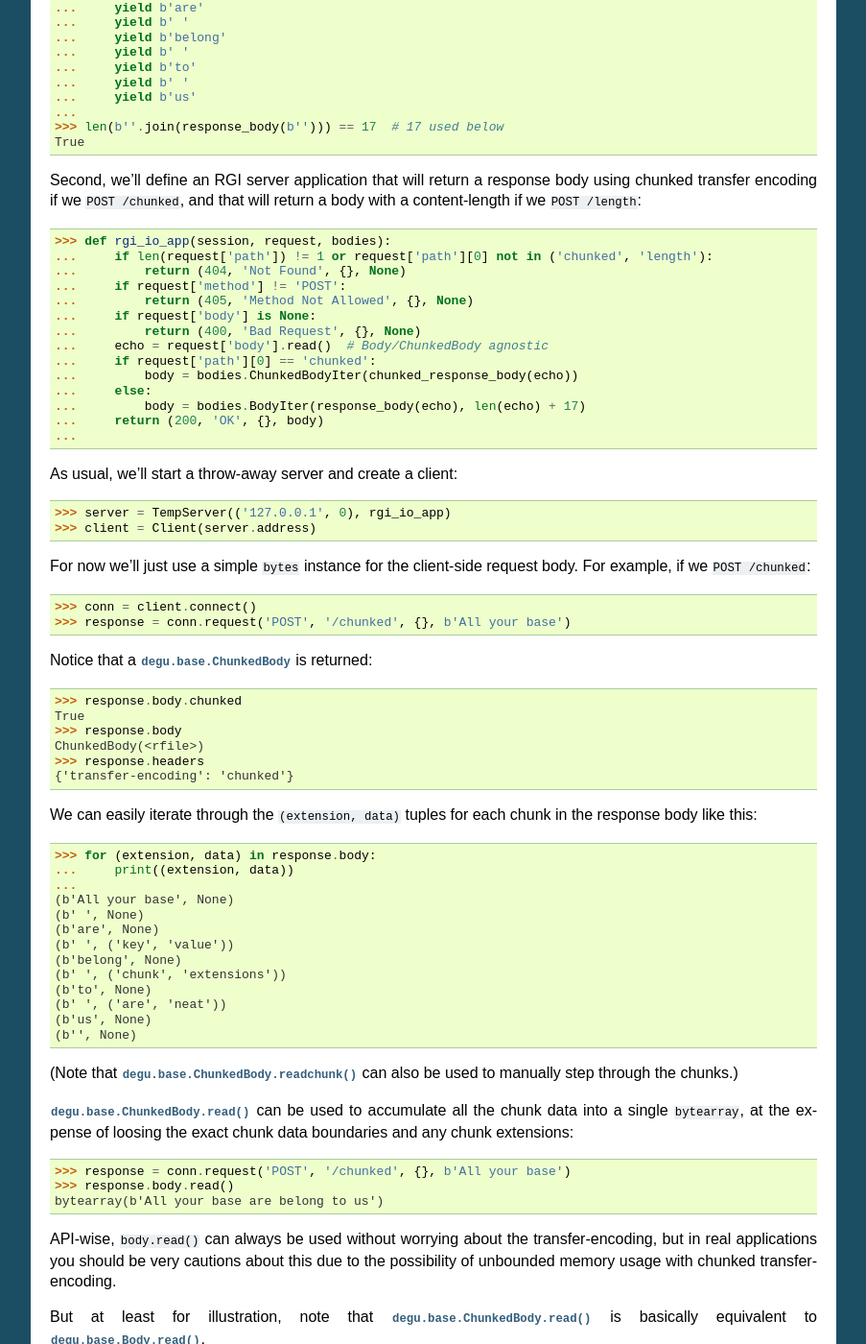
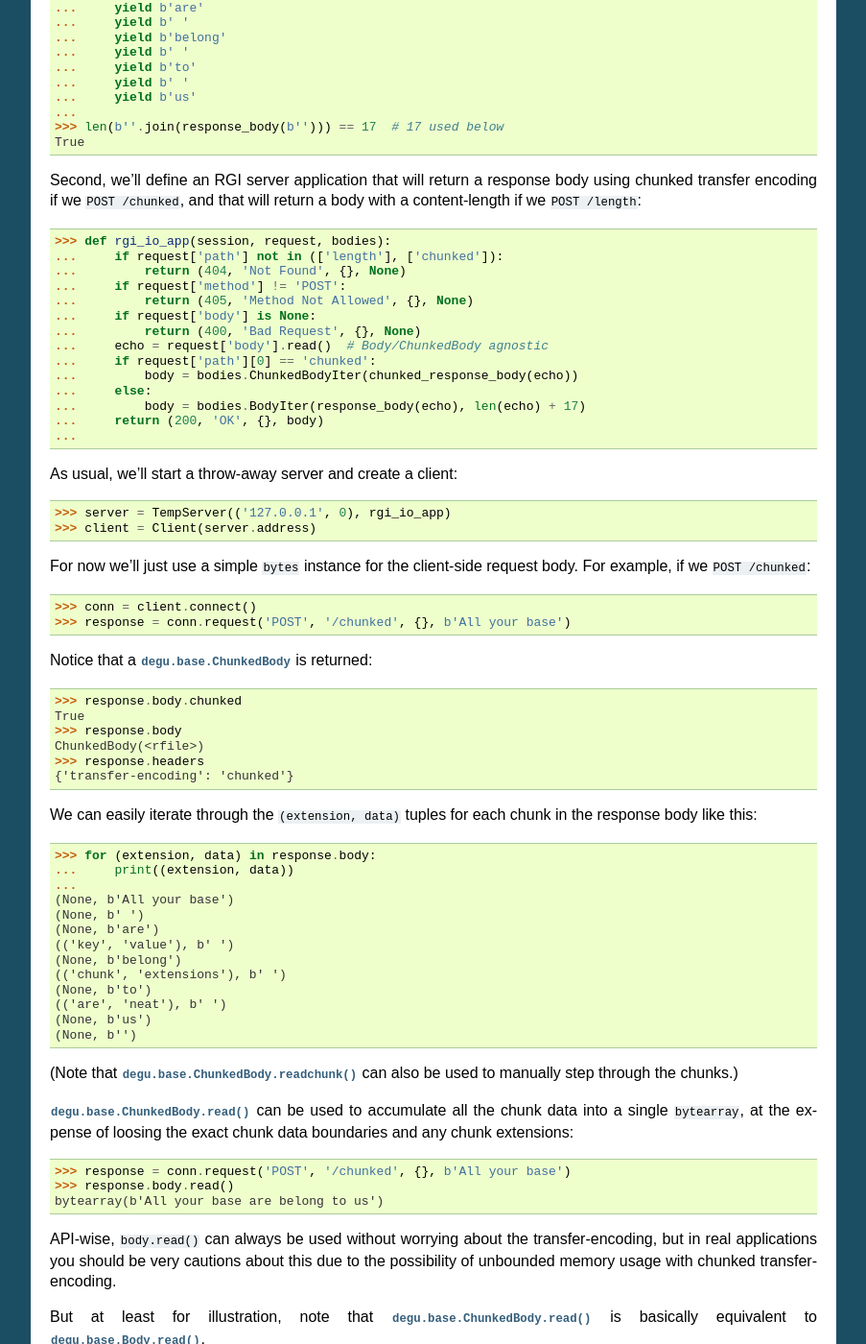
Before and after one commit to json420/degu, a Sphinx documentation site: the page built from doc/tutorial.rst, in a window 1280 px wide and 1400 px high, scrolled down 5692 px. Shown: the whole window at 96% size, without its empty margins (198-1101 px from the left). Built offline with Sphinx 7.4.7, drawn with Linux system fonts in a browser that asks for light colours; some of the changed text lies outside the part shown.

Commit message:
Some Sphinx doctest fixes, but not all is done yet

```diff
--- a/doc/tutorial.rst
+++ b/doc/tutorial.rst
@@ -344,16 +344,16 @@ server-side response body, one for chunked transfer-encoding and another for
 content-length encoding:
 
 >>> def chunked_response_body(echo):
-...     yield (echo,      None)
-...     yield (b' ',      None)
-...     yield (b'are',    None)
-...     yield (b' ',      ('key', 'value'))
-...     yield (b'belong', None)
-...     yield (b' ',      ('chunk', 'extensions'))
-...     yield (b'to',     None)
-...     yield (b' ',      ('are', 'neat'))
-...     yield (b'us',     None)
-...     yield (b'',       None)
+...     yield (None,                      echo)
+...     yield (None,                      b' ')
+...     yield (None,                      b'are')
+...     yield (('key', 'value'),          b' ')
+...     yield (None,                      b'belong')
+...     yield (('chunk', 'extensions'),   b' ')
+...     yield (None,                      b'to')
+...     yield (('are', 'neat'),           b' ' )
+...     yield (None,                      b'us')
+...     yield (None,                      b'')
 ...
 >>> def response_body(echo):
 ...     yield echo
@@ -374,7 +374,7 @@ chunked transfer encoding if we ``POST /chunked``, and that will return a body
 with a content-length if we ``POST /length``:
 
 >>> def rgi_io_app(session, request, bodies):
-...     if len(request['path']) != 1 or request['path'][0] not in ('chunked', 'length'):
+...     if request['path'] not in (['length'], ['chunked']):
 ...         return (404, 'Not Found', {}, None)
 ...     if request['method'] != 'POST':
 ...         return (405, 'Method Not Allowed', {}, None)
@@ -414,16 +414,16 @@ in the response body like this:
 >>> for (extension, data) in response.body:
 ...     print((extension, data))
 ...
-(b'All your base', None)
-(b' ', None)
-(b'are', None)
-(b' ', ('key', 'value'))
-(b'belong', None)
-(b' ', ('chunk', 'extensions'))
-(b'to', None)
-(b' ', ('are', 'neat'))
-(b'us', None)
-(b'', None)
+(None, b'All your base')
+(None, b' ')
+(None, b'are')
+(('key', 'value'), b' ')
+(None, b'belong')
+(('chunk', 'extensions'), b' ')
+(None, b'to')
+(('are', 'neat'), b' ')
+(None, b'us')
+(None, b'')
 
 (Note that :meth:`degu.base.ChunkedBody.readchunk()` can also be used to
 manually step through the chunks.)
@@ -469,14 +469,14 @@ So let's define a third silly Python generator function to generate the
 client-side request body using chunked trasfer-encoding:
 
 >>> def chunked_request_body():
-...     yield (b'All',        None)
-...     yield (b' ',          None)
-...     yield (b'your',       None)
-...     yield (b' ',          None)
-...     yield (b'*something', None)
-...     yield (b' ',          ('key', 'value'))
-...     yield (b'else*',      ('chunk', 'extensions'))
-...     yield (b'',           ('are', 'neat'))
+...     yield (None,                     b'All')
+...     yield (None,                     b' ')
+...     yield (None,                     b'your')
+...     yield (None,                     b' ')
+...     yield (None,                     b'*something')
+...     yield (('key', 'value'),         b' ')
+...     yield (('chunk', 'extensions'),  b'else*')
+...     yield (('are', 'neat'),          b'')
 ...
 
 To use this generator as our request body, we need to wrap it in a
```
